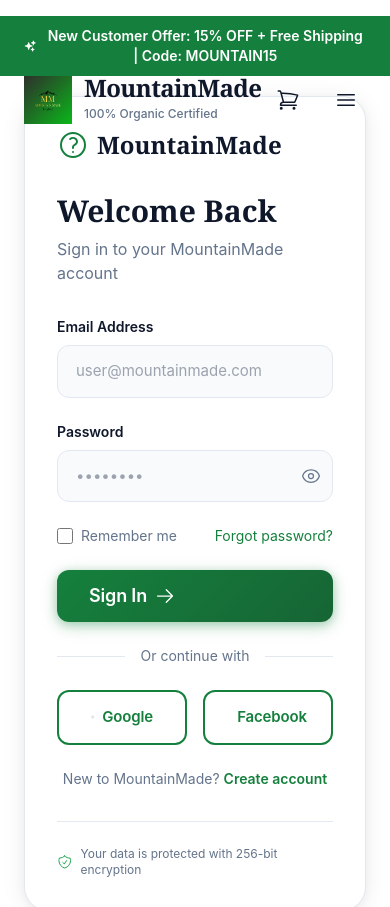
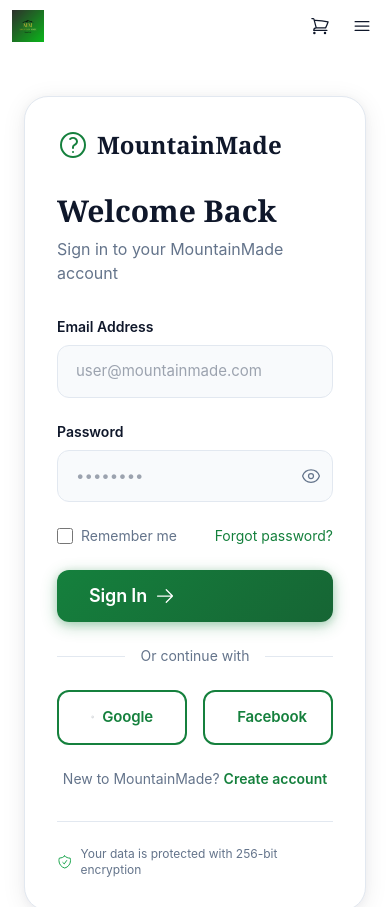
Before and after one commit to alucardmlbb686-spec/MountainMade, a Next.js app: page /user-login in a window 390 px wide. Shown: the top 907 px of the page. Built offline with nearby package versions, Linux system fonts and the light colour scheme.

Commit message:
Fix navbar responsive layout and remove animations causing lag on web

```diff
--- a/src/components/common/Header.tsx
+++ b/src/components/common/Header.tsx
@@ -34,43 +34,43 @@
 
   return (
     <header
-      className={`fixed top-0 left-0 w-full z-50 transition-all ${
-        isScrolled ? 'glass-card shadow-lg py-3' : 'bg-transparent py-4'
+      className={`fixed top-0 left-0 w-full z-50 ${
+        isScrolled ? 'glass-card shadow-lg py-2 md:py-3' : 'bg-transparent py-2 md:py-4'
       }`}
     >
-      {/* Top Banner */}
+      {/* Top Banner - Hidden on mobile */}
       {!isScrolled && (
-        <div className="bg-gradient-to-r from-primary to-green-700 text-primary-foreground py-2.5 text-center text-sm font-medium">
-          <div className="container mx-auto flex items-center justify-center gap-2">
-            <Icon name="SparklesIcon" size={18} variant="solid" />
-            <span className="font-semibold">New Customer Offer: 15% OFF + Free Shipping | Code: MOUNTAIN15</span>
+        <div className="hidden sm:block bg-gradient-to-r from-primary to-green-700 text-primary-foreground py-2 text-center text-xs sm:text-sm font-medium">
+          <div className="container mx-auto flex items-center justify-center gap-2 px-2">
+            <Icon name="SparklesIcon" size={14} variant="solid" />
+            <span className="font-semibold">15% OFF + Free Shipping | Code: MOUNTAIN15</span>
           </div>
         </div>
       )}
 
-      <div className="container mx-auto">
-        <div className="flex items-center justify-between">
+      <div className="container mx-auto px-3 md:px-4">
+        <div className="flex items-center justify-between gap-2 md:gap-4">
           {/* Logo */}
-          <Link href="/homepage" className="flex items-center gap-3 group">
+          <Link href="/homepage" className="flex items-center gap-2 md:gap-3 flex-shrink-0">
             <AppImage
               src="/assets/images/WhatsApp_Image_2026-02-04_at_1.00.46_PM-1770372538730.jpeg"
               alt="MountainMade Logo"
-              className="w-12 h-12 object-contain group-hover:scale-110 transition-transform"
+              className="w-8 h-8 md:w-12 md:h-12 object-contain"
             />
-            <div>
-              <span className="text-2xl font-bold text-foreground font-serif block leading-none tracking-tight">MountainMade</span>
-              <span className="text-xs text-muted-foreground font-medium">100% Organic Certified</span>
+            <div className="hidden sm:block">
+              <span className="text-lg md:text-2xl font-bold text-foreground font-serif block leading-none tracking-tight">MountainMade</span>
+              <span className="hidden md:block text-xs text-muted-foreground font-medium">100% Organic Certified</span>
             </div>
           </Link>
 
           {/* Desktop Navigation */}
-          <nav className="hidden lg:flex items-center gap-8">
+          <nav className="hidden lg:flex items-center gap-6 xl:gap-8">
             {navLinks?.map((link) => (
               <Link
                 key={link?.id}
                 href={link?.href}
-                className={`text-sm font-semibold transition-colors hover:text-primary relative after:absolute after:bottom-0 after:left-0 after:w-0 after:h-0.5 after:bg-primary after:transition-all hover:after:w-full ${
-                  pathname === link?.href ? 'text-primary after:w-full' : 'text-foreground'
+                className={`text-sm font-semibold hover:text-primary ${
+                  pathname === link?.href ? 'text-primary' : 'text-foreground'
                 }`}
               >
                 {link?.label}
@@ -79,43 +79,43 @@
           </nav>
 
           {/* Actions */}
-          <div className="flex items-center gap-4">
-            {/* Trust Badge */}
-            <div className="hidden md:flex items-center gap-2 text-xs text-muted-foreground bg-amber-50 px-3 py-1.5 rounded-full border border-amber-200">
+          <div className="flex items-center gap-2 md:gap-3 lg:gap-4">
+            {/* Trust Badge - Hidden on small screens */}
+            <div className="hidden lg:flex items-center gap-2 text-xs text-muted-foreground bg-amber-50 px-3 py-1.5 rounded-full border border-amber-200">
               <Icon name="StarIcon" size={14} variant="solid" className="text-amber-500" />
               <span className="font-bold text-amber-700">4.9/5</span>
             </div>
 
             <Link
               href="/cart"
-              className="relative p-2.5 hover:bg-muted rounded-full transition-colors"
+              className="relative p-2 md:p-2.5 hover:opacity-70"
             >
-              <Icon name="ShoppingCartIcon" size={24} className="text-foreground" />
+              <Icon name="ShoppingCartIcon" size={20} className="text-foreground md:w-6 md:h-6" />
               {itemCount > 0 && (
-                <span className="absolute -top-1 -right-1 bg-primary text-primary-foreground text-xs font-bold rounded-full w-5 h-5 flex items-center justify-center shadow-md">
+                <span className="absolute -top-1 -right-1 bg-primary text-primary-foreground text-xs font-bold rounded-full w-4 h-4 md:w-5 md:h-5 flex items-center justify-center shadow-md">
                   {itemCount}
                 </span>
               )}
             </Link>
 
             {user ? (
-              <Link href="/my-account" className="hidden sm:flex items-center gap-2 btn btn-secondary text-sm px-4 py-2">
-                <Icon name="UserCircleIcon" size={18} />
-                My Account
+              <Link href="/my-account" className="hidden md:flex items-center gap-2 btn btn-secondary text-xs md:text-sm px-2 md:px-4 py-1.5 md:py-2">
+                <Icon name="UserCircleIcon" size={16} />
+                <span className="hidden lg:inline">Account</span>
               </Link>
             ) : (
               <>
-                <Link href="/admin-login" className="hidden sm:flex items-center gap-2 btn btn-secondary text-sm px-4 py-2">
+                <Link href="/admin-login" className="hidden lg:flex items-center gap-2 btn btn-secondary text-sm px-4 py-2">
                   <Icon name="ShieldCheckIcon" size={18} />
                   Admin
                 </Link>
 
-                <Link href="/wholesale-login" className="hidden sm:flex items-center gap-2 btn btn-secondary text-sm px-4 py-2">
+                <Link href="/wholesale-login" className="hidden lg:flex items-center gap-2 btn btn-secondary text-sm px-4 py-2">
                   <Icon name="BuildingStorefrontIcon" size={18} />
                   Wholesale
                 </Link>
 
-                <Link href="/user-login" className="hidden sm:block btn btn-primary text-sm px-6 py-2.5">
+                <Link href="/user-login" className="hidden md:block btn btn-primary text-xs md:text-sm px-3 md:px-6 py-1.5 md:py-2.5">
                   Sign In
                 </Link>
               </>
@@ -124,25 +124,25 @@
             {/* Mobile Menu Button */}
             <button
               onClick={() => setIsMenuOpen(!isMenuOpen)}
-              className="lg:hidden p-2 hover:bg-muted rounded-lg transition-colors"
+              className="lg:hidden p-1.5 md:p-2 hover:opacity-70"
               aria-label="Toggle menu"
             >
-              <Icon name={isMenuOpen ? 'XMarkIcon' : 'Bars3Icon'} size={24} className="text-foreground" />
+              <Icon name={isMenuOpen ? 'XMarkIcon' : 'Bars3Icon'} size={20} className="text-foreground md:w-6 md:h-6" />
             </button>
           </div>
         </div>
       </div>
       {/* Mobile Menu */}
       {isMenuOpen && (
-        <div className="lg:hidden absolute top-full left-0 w-full glass-card shadow-lg">
-          <nav className="container mx-auto py-6 flex flex-col gap-4">
+        <div className="lg:hidden absolute top-full left-0 w-full bg-card border-b border-border shadow-lg">
+          <nav className="container mx-auto px-3 py-4 flex flex-col gap-3">
             {navLinks?.map((link) => (
               <Link
                 key={link?.id}
                 href={link?.href}
                 onClick={() => setIsMenuOpen(false)}
-                className={`text-base font-medium transition-colors hover:text-primary py-2 ${
-                  pathname === link?.href ? 'text-primary' : 'text-foreground'
+                className={`text-sm font-medium py-2 ${
+                  pathname === link?.href ? 'text-primary' : 'text-foreground hover:text-primary'
                 }`}
               >
                 {link?.label}
```
